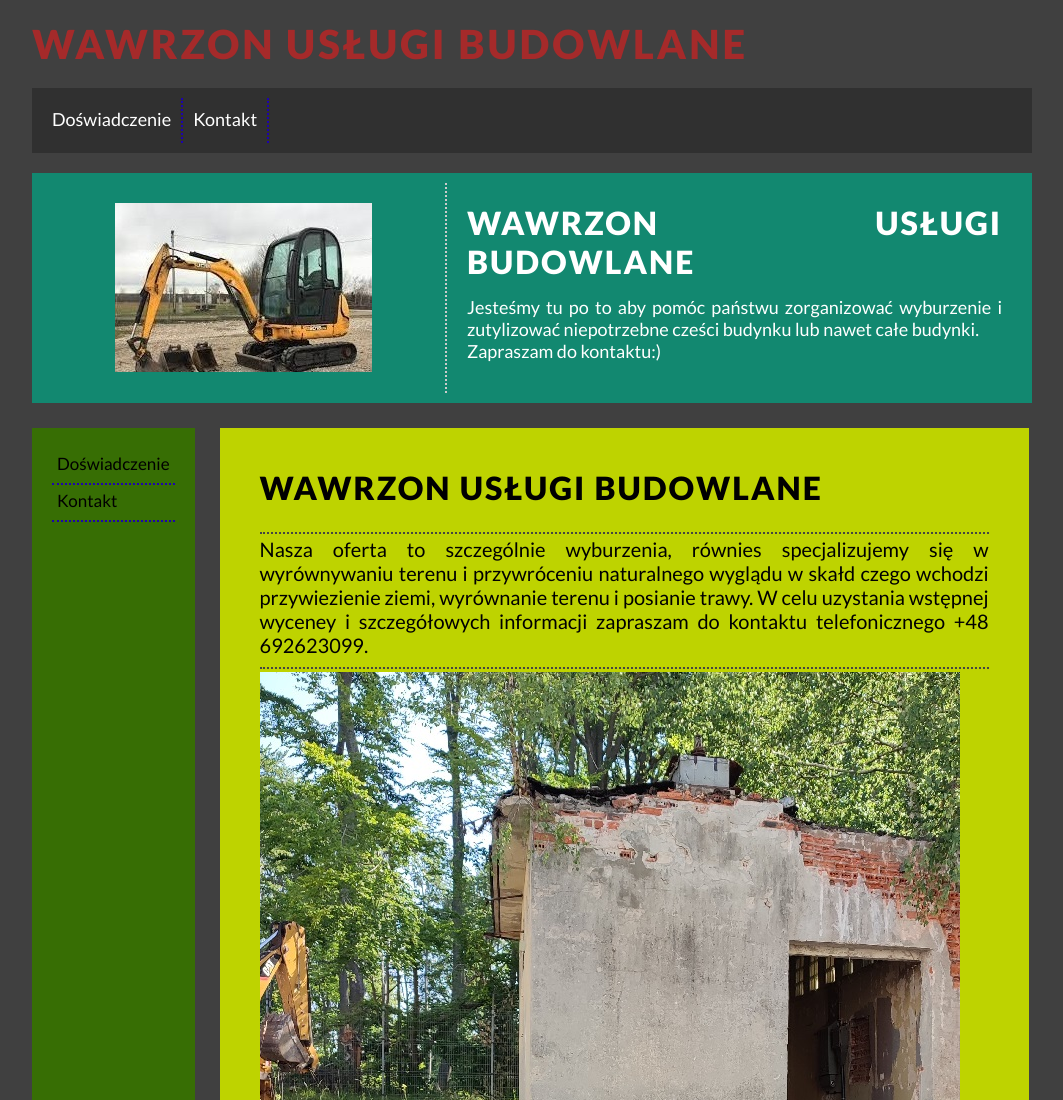
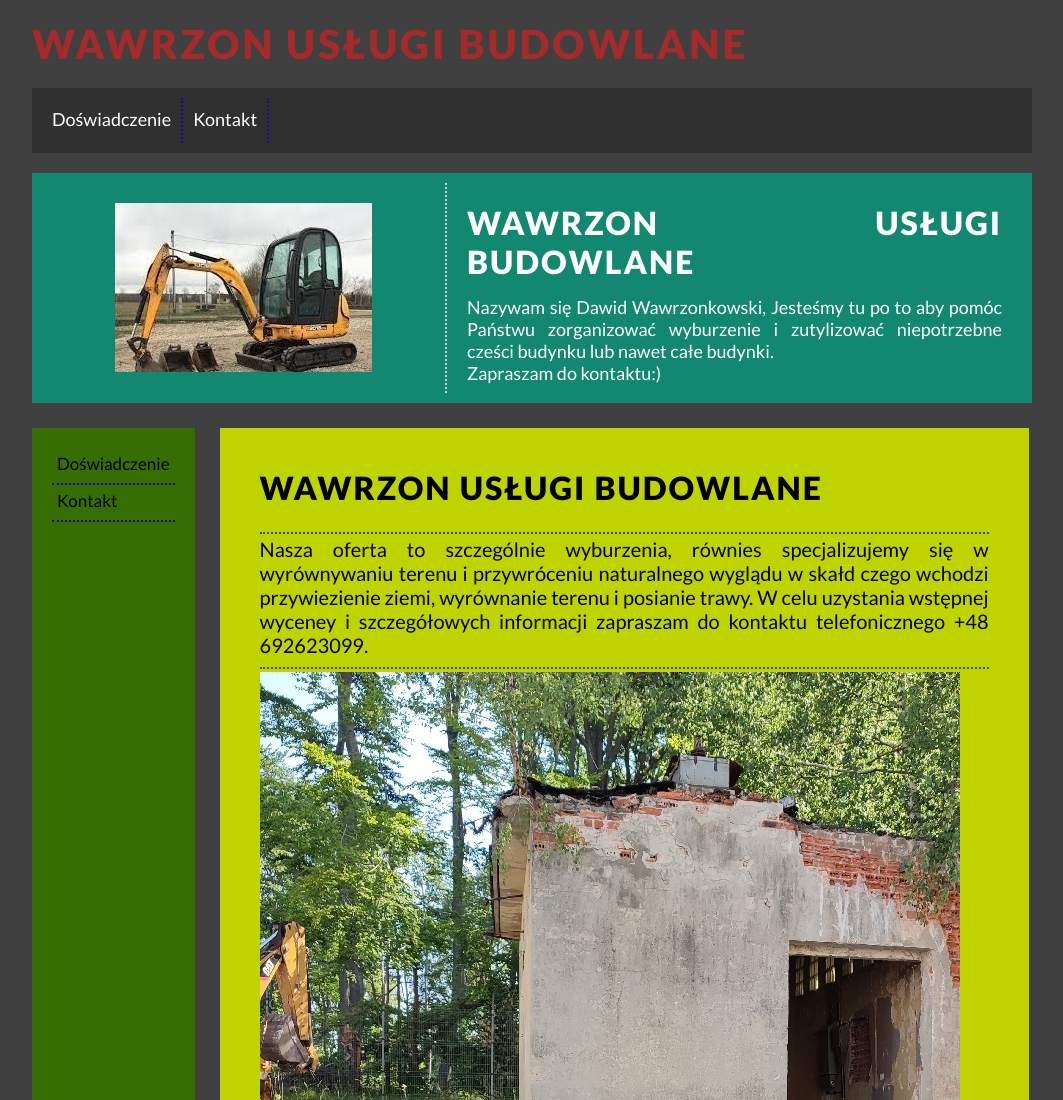
Before and after one commit to WawrzonkowD1/WAWRZON-US-UGI-WEBSITE, a plain HTML site: page index.html in a window 1280 px wide. Shown: the top 1100 px of the page, without its empty margins (108-1171 px from the left). Drawn offline with nearby package versions, Linux system fonts and the light colour scheme.

Commit message:
Update index.html

```diff
--- a/index.html
+++ b/index.html
@@ -57,7 +57,7 @@
 			<div id="topbarR">
 				<span class="bigtitle">WAWRZON USŁUGI BUDOWLANE</span>
 				<div style="height: 15px;"></div>
-				Jesteśmy tu po to aby pomóc państwu zorganizować wyburzenie i zutylizować niepotrzebne cześci budynku lub nawet całe budynki.
+				Nazywam się Dawid Wawrzonkowski, Jesteśmy tu po to aby pomóc Państwu zorganizować wyburzenie i zutylizować niepotrzebne cześci budynku lub nawet całe budynki.
 				<br/>Zapraszam do kontaktu:)
 			</div>
 			<div style="clear:both;"></div>
```
